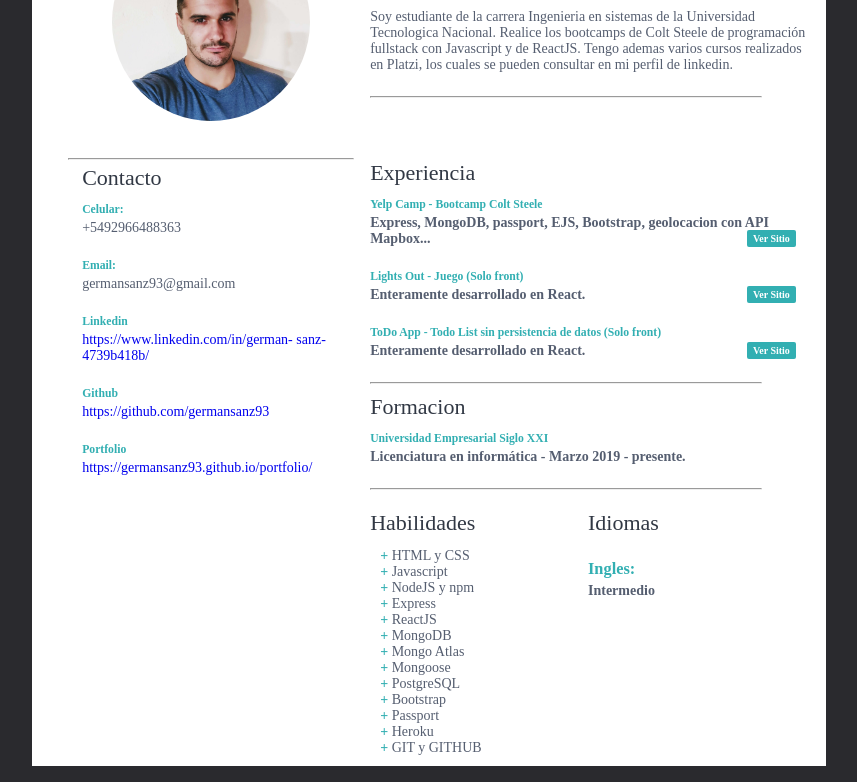
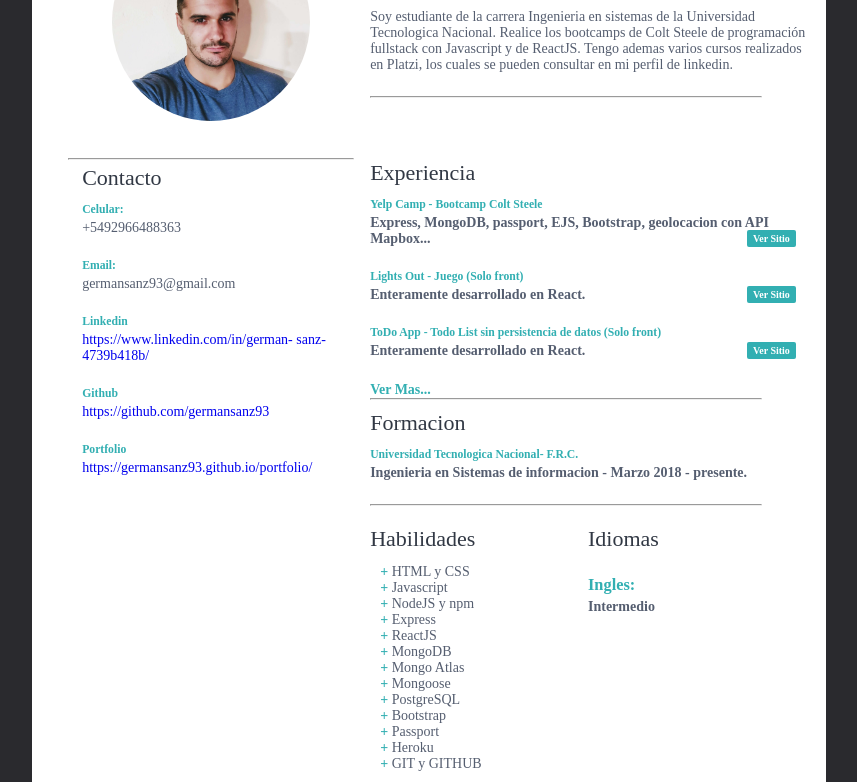
Before and after one commit to germansanz93/portfolio, a plain HTML site: page cv.html in a window 1280 px wide. Shown: the part 112-894 px from the top of the page, without its empty margins (211-1068 px from the left). Drawn offline with Linux system fonts and the light colour scheme; a web font is replaced by a local one.

Commit message:
CV updated

```diff
--- a/cv.css
+++ b/cv.css
@@ -203,6 +203,16 @@ li::before{
   font-weight: 700;
 }
 
+div .more{
+  font-size: 1.4rem;
+  color: var(--light-green);
+  font-weight: bold;
+}
+
+div .more:hover{
+  color: var(--light-grey);
+}
+
 @media print{
 
   html,body{
--- a/cv.html
+++ b/cv.html
@@ -58,12 +58,15 @@
         <p><strong>Enteramente desarrollado en React.</strong></p>
         <a href='https://afternoon-headland-47860.herokuapp.com' target='blank' >Ver Sitio</a>
       </div>
+      <div>
+        <a class="more" href="https://github.com/germansanz93?tab=repositories">Ver Mas...</a>
+      </div>
       <hr>
     </section>
     <section class="training">
       <h2>Formacion</h2>
-      <h3>Universidad Empresarial Siglo XXI</h3>
-      <p><strong>Licenciatura en informática - Marzo 2019 - presente.</strong></p>
+      <h3>Universidad Tecnologica Nacional- F.R.C.</h3>
+      <p><strong>Ingenieria en Sistemas de informacion - Marzo 2018 - presente.</strong></p>
       <hr>
     </section>
     <section class="skills">
```
